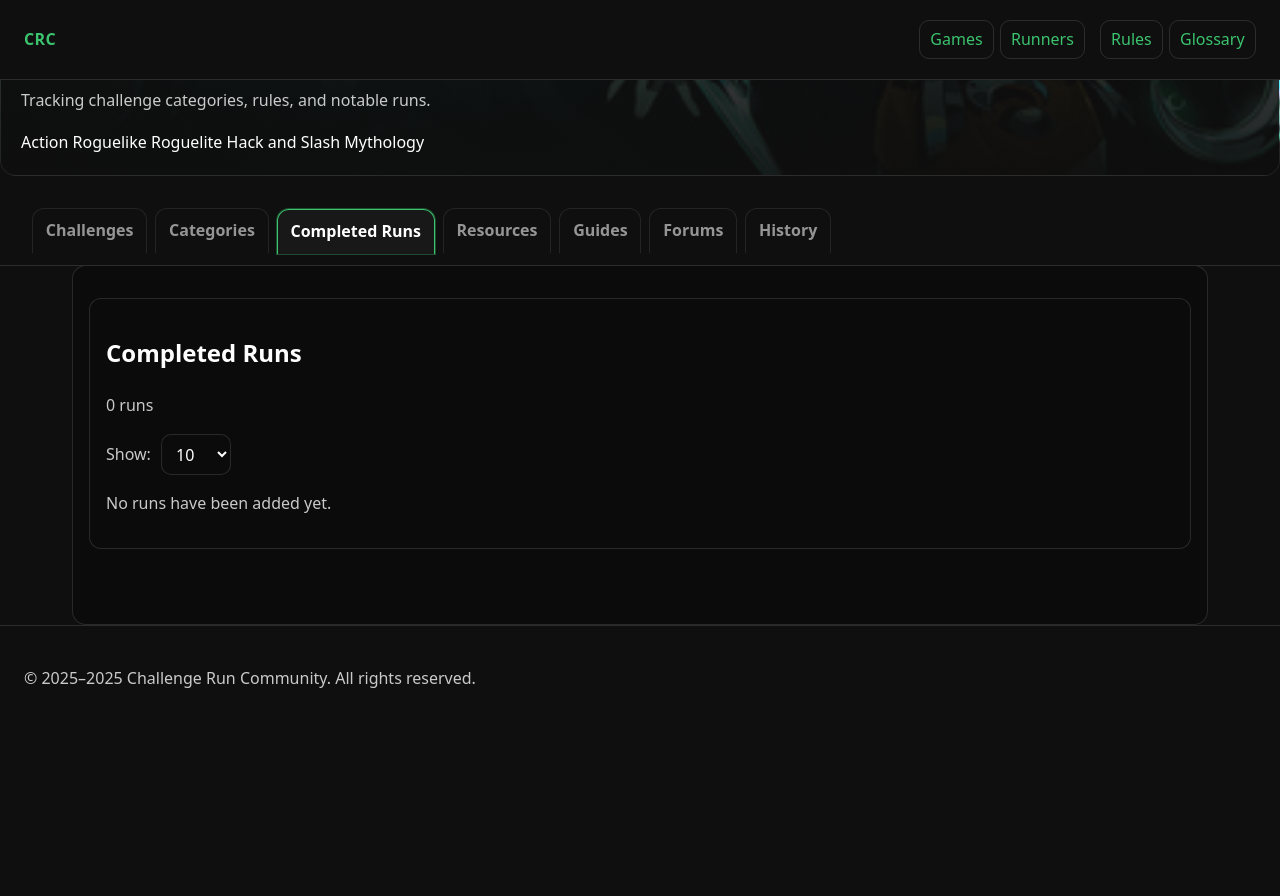
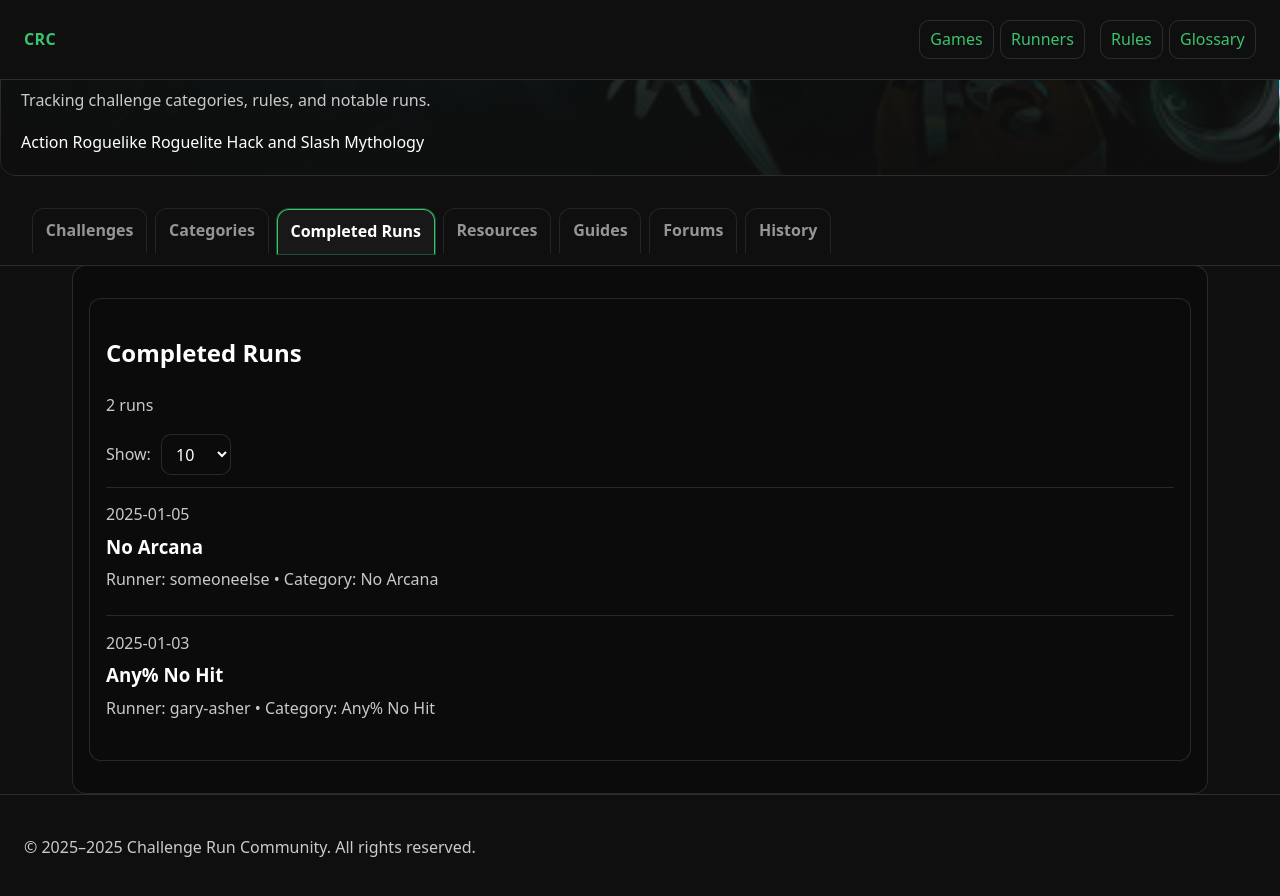
Before and after one commit to GaryAsher/challenge-run-site, a Jekyll site: the page built from games/hades-2/completed-runs.md, in a window 1280 px wide and 900 px high, scrolled down 601 px. Shown: the top 896 px of the window. Built offline with Jekyll 4.4.1, drawn with Linux system fonts in a browser that asks for light colours; before the commit the page ends 1332 px from its top, so only the background shows below that.

Commit message:
fix runs not showing up on pages

```diff
--- a/_layouts/completed-runs.html
+++ b/_layouts/completed-runs.html
@@ -120,11 +120,7 @@ layout: default
       </div>
 
       <div id="runs-list">
-        {% if site.runs %}
-          {% assign runs = site.runs | where: "game_id", page.game_id | sort: "date" | reverse %}
-        {% else %}
-          {% assign runs = empty %}
-        {% endif %}
+        {% assign runs = site.data.runs | where: "game_id", page.game_id | sort: "date" | reverse %}
 
         {% if runs and runs.size > 0 %}
           {% for run in runs %}
```
